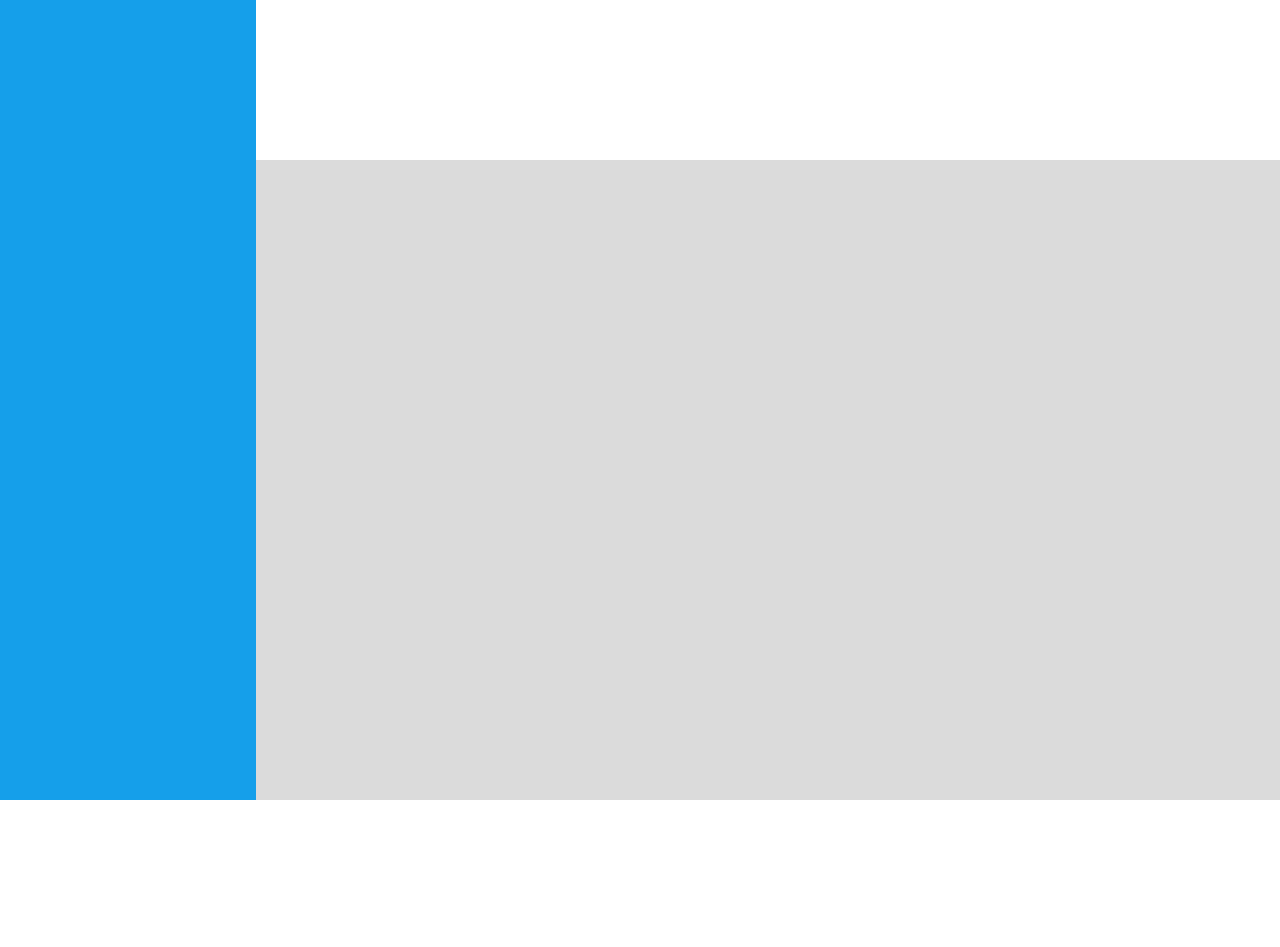
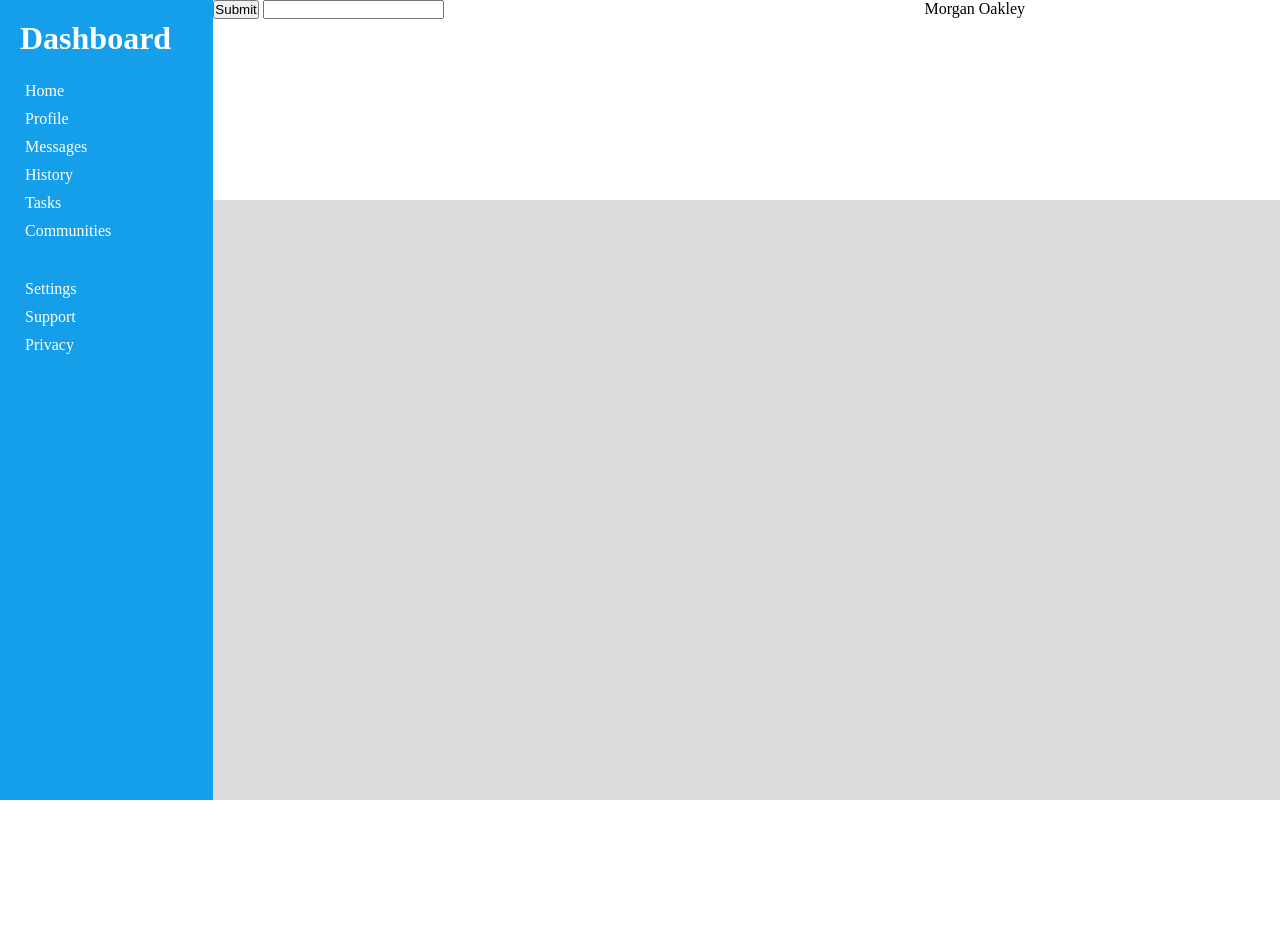
Before and after one commit to jellyglitch/admin-dashboard, a plain HTML site: page index.html in a window 1280 px wide. Before the commit the page ends 800 px from the top, so only its background shows below. Drawn offline with Linux system fonts and the light colour scheme.

Commit message:
Layout side bar.

```diff
--- a/index.html
+++ b/index.html
@@ -9,10 +9,44 @@
     <body>
         <div class="container">
             <div id="sidebar-container">
+                <div id="dashboard-icon">
+                    <h1>Dashboard</h1>
+                </div>
+                <div id="navigation">
+                    <div id="user-menu">
+                        <ul>
+                            <li>Home</li>
+                            <li>Profile</li>
+                            <li>Messages</li>
+                            <li>History</li>
+                            <li>Tasks</li>
+                            <li>Communities</li>
+                        </ul>
+                    </div>
+                    <div id="settings">
+                        <ul>
+                            <li>Settings</li>
+                            <li>Support</li>
+                            <li>Privacy</li>
+                        </ul>
+                    </div>
+                </div>
 
             </div>
             <div id="header-container">
+                <div id="top-header">
+                    <div class="search">
+                        <button>Submit</button>
+                        <input type="search">
+                    </div>
 
+                    <div id="user">Morgan Oakley</div>
+                </div>
+
+                <div id="bottom-header">
+                    <div class="welcome-user"></div>
+                    <div id="user-buttons"></div>
+                </div>
             </div>
             <div id="main-content-container">
                 <div class="projects">
--- a/styles.css
+++ b/styles.css
@@ -6,18 +6,45 @@
 .container {
     height: 100vh;
     display: grid;
-    grid-template: 1fr 4fr / 1fr 4fr; /*row, col*/
+    grid-template: 1fr 3fr / 1fr 5fr; /*row, col*/
 }
 
 #sidebar-container {
     grid-column: 1 / 2;
     grid-row: 1 / 4;
     background-color: #159fea;
+    padding: 20px;
+
+    color: #fff;
+}
+
+#sidebar-container ul {
+    list-style-type: none;
+    text-decoration: none;
+}
+
+#sidebar-container li {
+    padding: 5px;;
+}
+
+#navigation {
+    display: grid;
+    grid-template-rows: 1fr 4fr;
+    gap: 30px;
+    margin-top: 20px;
 }
 
 #header-container {
     grid-column: 2;
     grid-row: 1 / 2;
+
+    display: grid;
+    grid-template-rows: 1fr 2fr;
+}
+
+#top-header {
+    display: grid;
+    grid-template-columns: 2fr 1fr;
 }
 
 #main-content-container {
```
